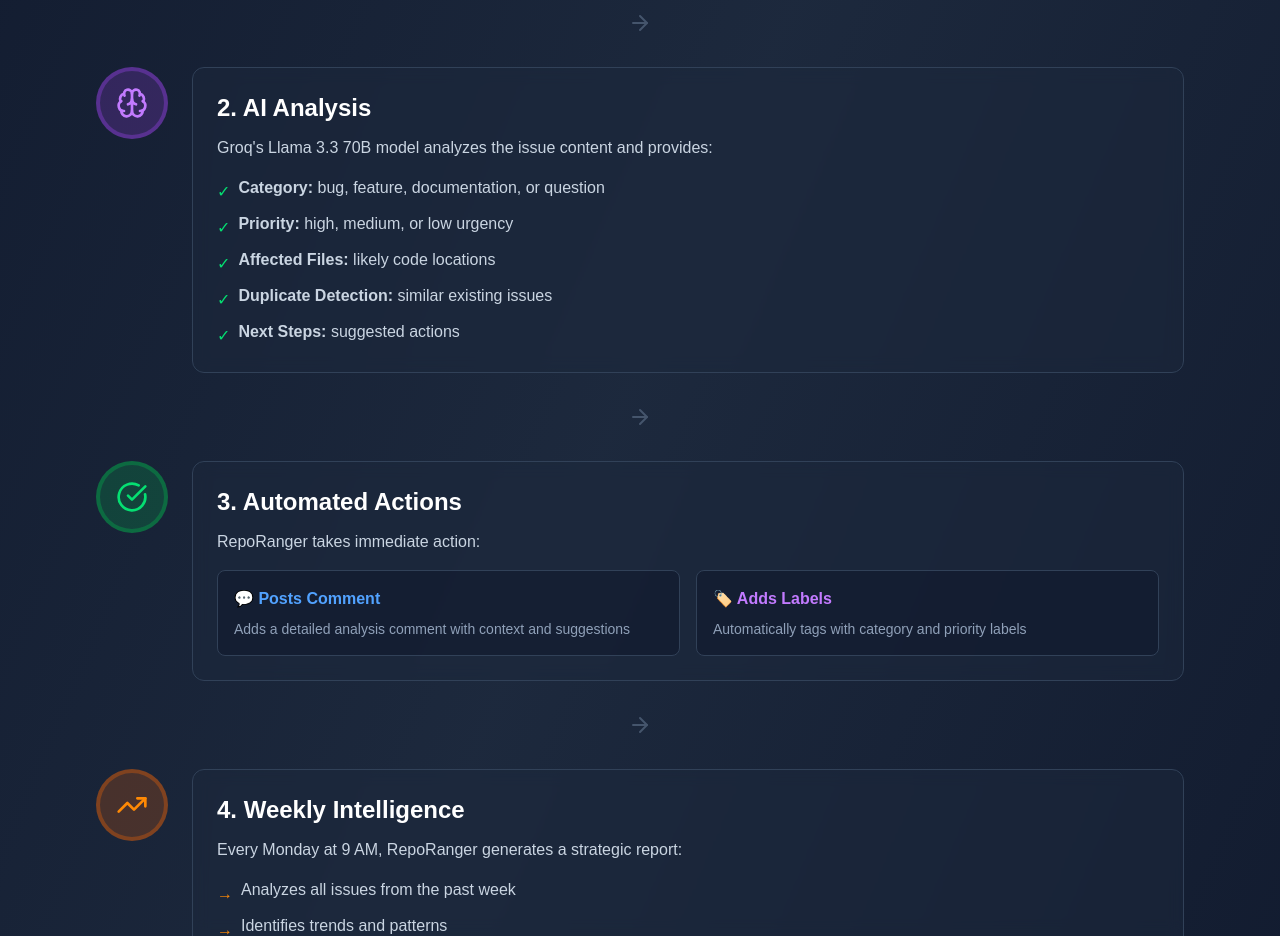
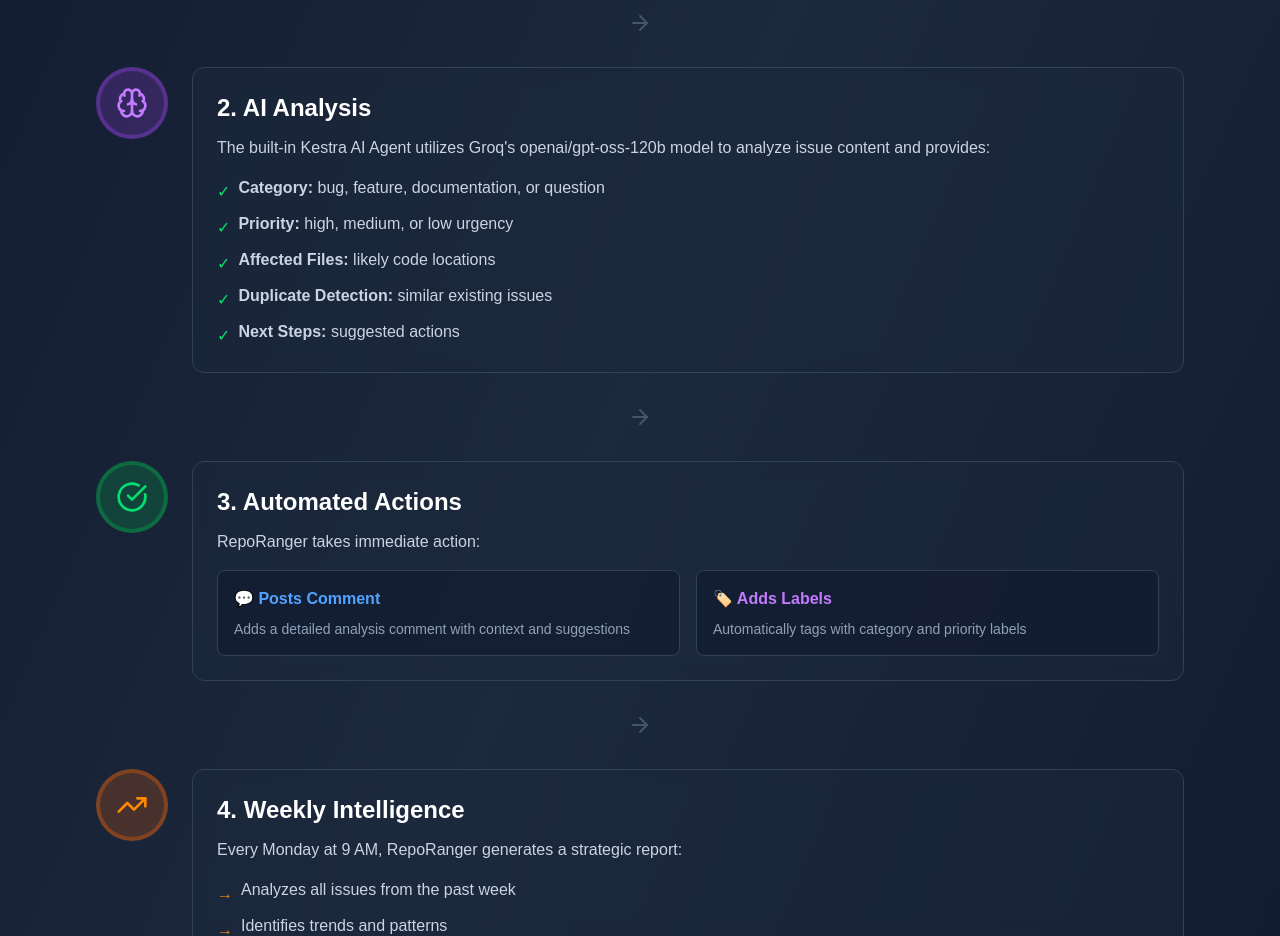
Before and after one commit to Geff115/repo-ranger, a Next.js app in the folder dashboard/: page /how-it-works in a window 1280 px wide. Shown: the part 1140-2076 px from the top of the page. Built offline with nearby package versions, Linux system fonts and the light colour scheme.

Commit message:
Update: How it works page now on the fly!

```diff
--- a/dashboard/app/how-it-works/page.tsx
+++ b/dashboard/app/how-it-works/page.tsx
@@ -125,7 +125,7 @@ export default function HowItWorks() {
               <div className="flex-1 bg-slate-800/50 backdrop-blur-sm border border-slate-700 rounded-xl p-6">
                 <h4 className="text-2xl font-semibold mb-3">2. AI Analysis</h4>
                 <p className="text-slate-300 mb-4">
-                  Groq's Llama 3.3 70B model analyzes the issue content and provides:
+                  The built-in Kestra AI Agent utilizes Groq's openai/gpt-oss-120b model to analyze issue content and provides:
                 </p>
                 <ul className="space-y-2 text-slate-300">
                   <li className="flex items-start gap-2">
```
